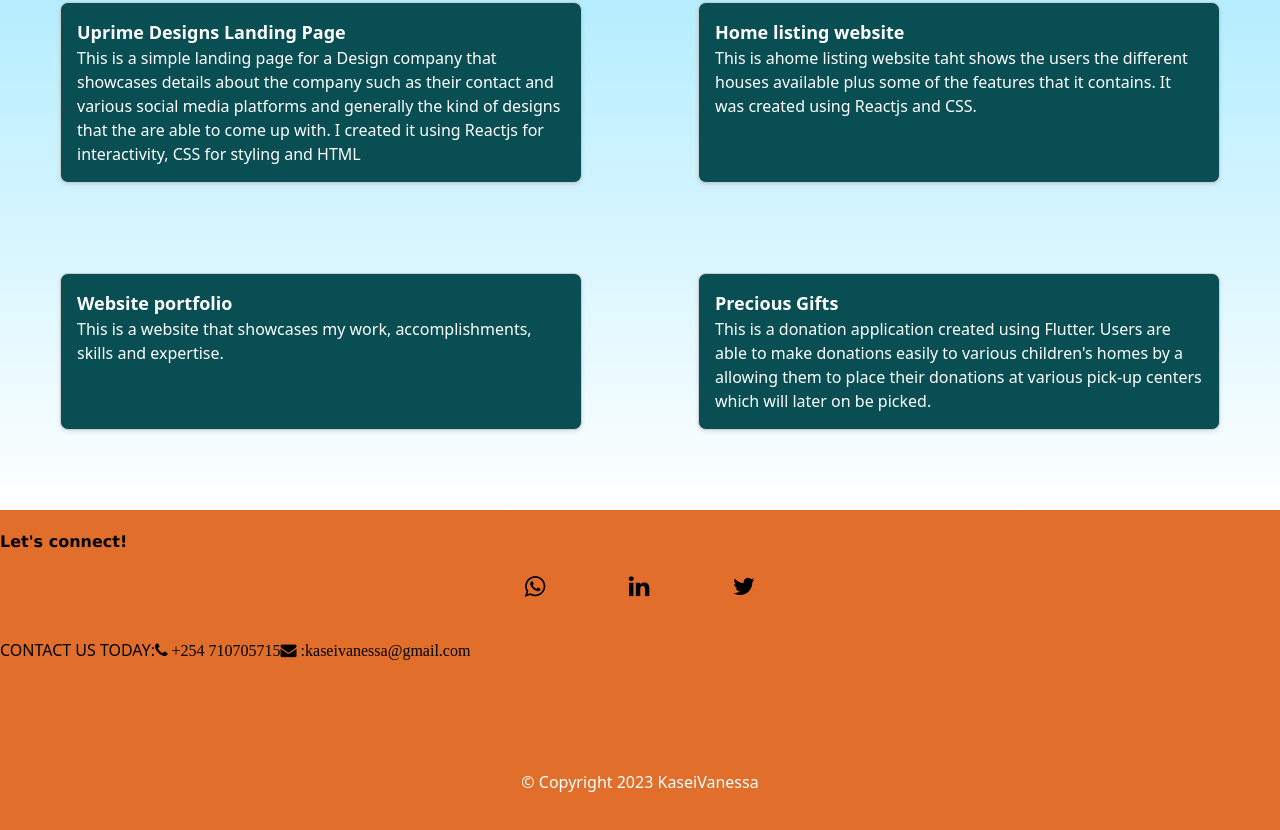
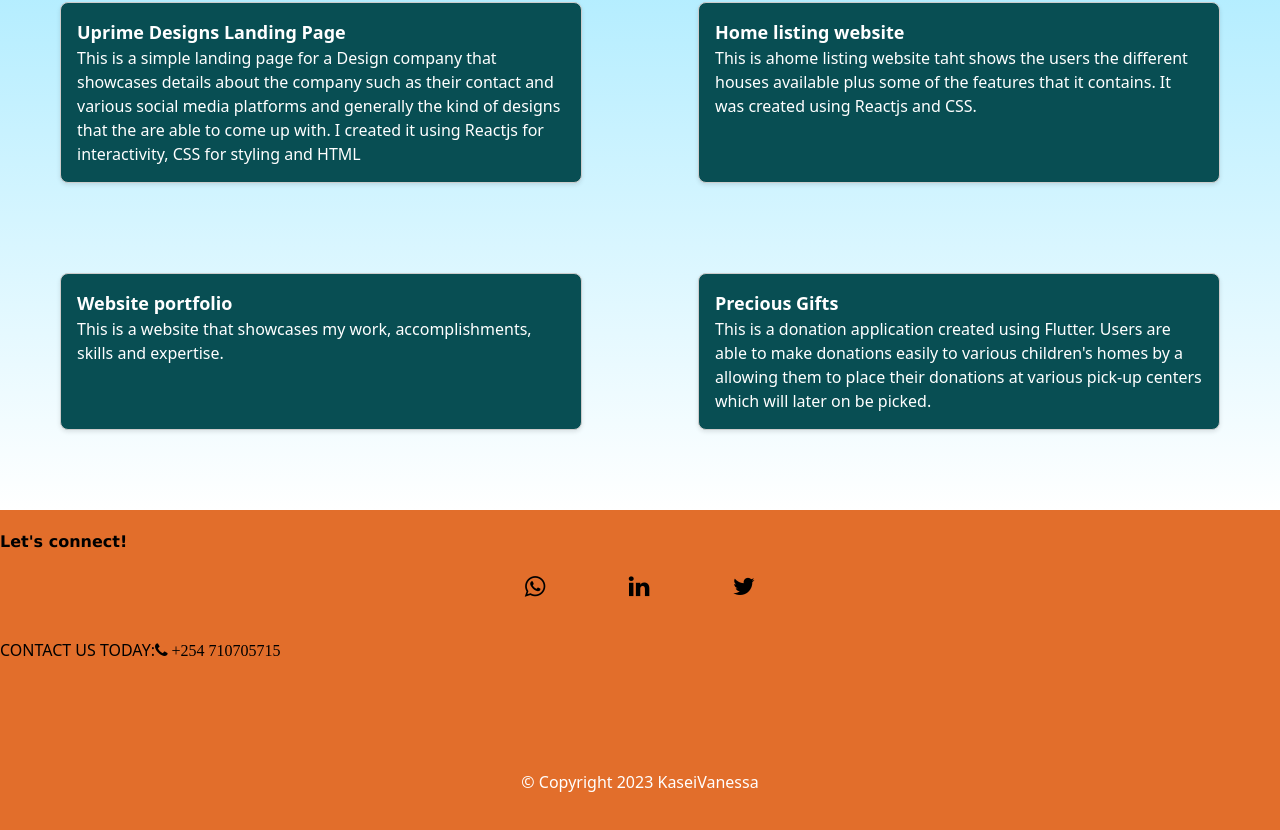
Before and after one commit to VanessaKasei/React-portfolio, a React (Create React App) app: page / in a window 1280 px wide. Shown: the part 2414-3244 px from the top of the page. Built offline with nearby package versions, Linux system fonts and the light colour scheme.

Commit message:
removed email

```diff
--- a/src/pages/Contact.js
+++ b/src/pages/Contact.js
@@ -11,8 +11,7 @@ function Contact () {
             </div>
             <div className='contact-container'>
                 <p id='contact'>CONTACT US TODAY:
-                <i className='fa fa-phone' id='phone'>  +254 710705715</i>
-                <i className='fa fa-envelope' id='mail'> :kaseivanessa@gmail.com</i></p>
+                <i className='fa fa-phone' id='phone'>  +254 710705715</i></p>
             </div>
         </section>
     );
```
